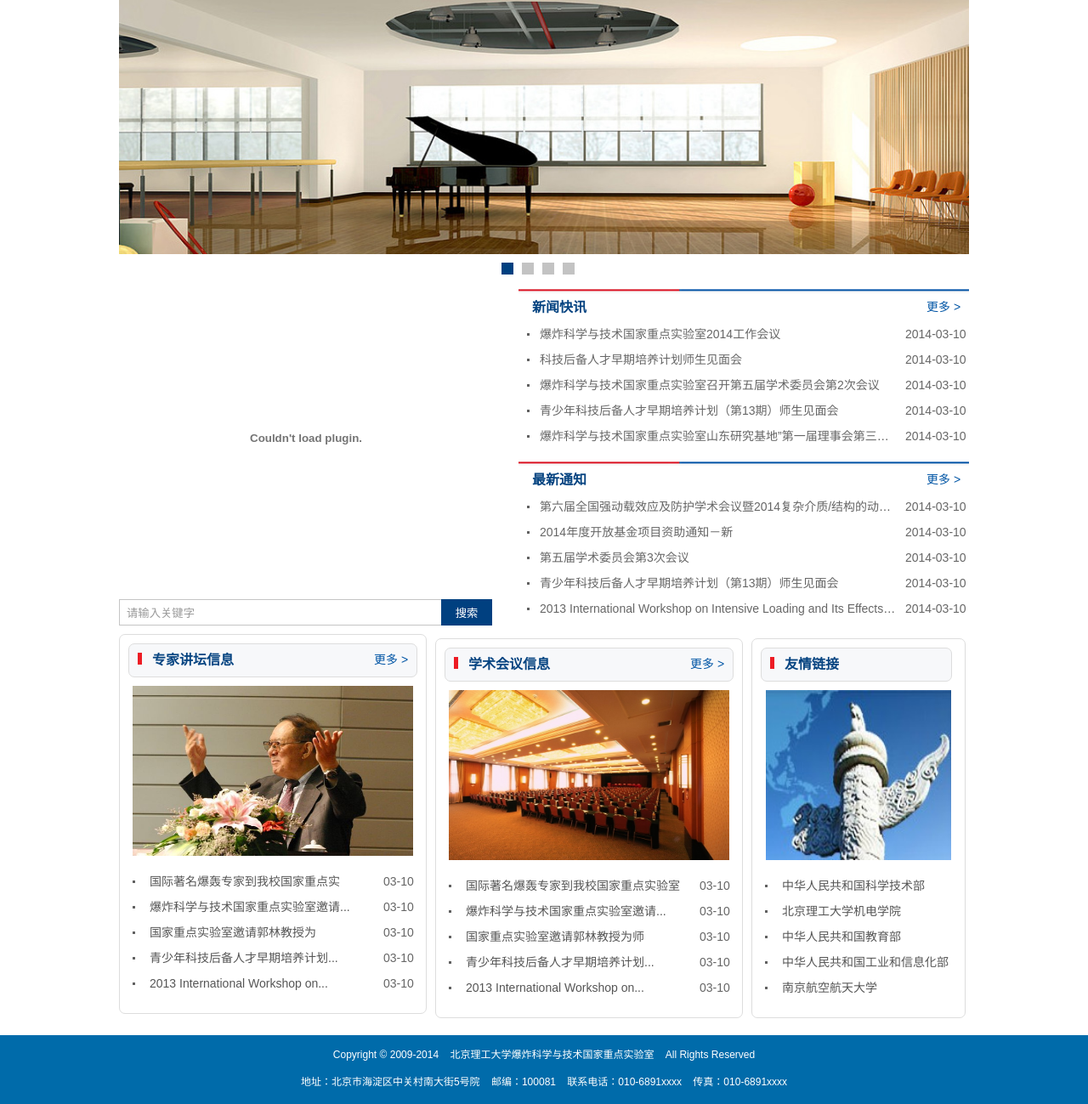
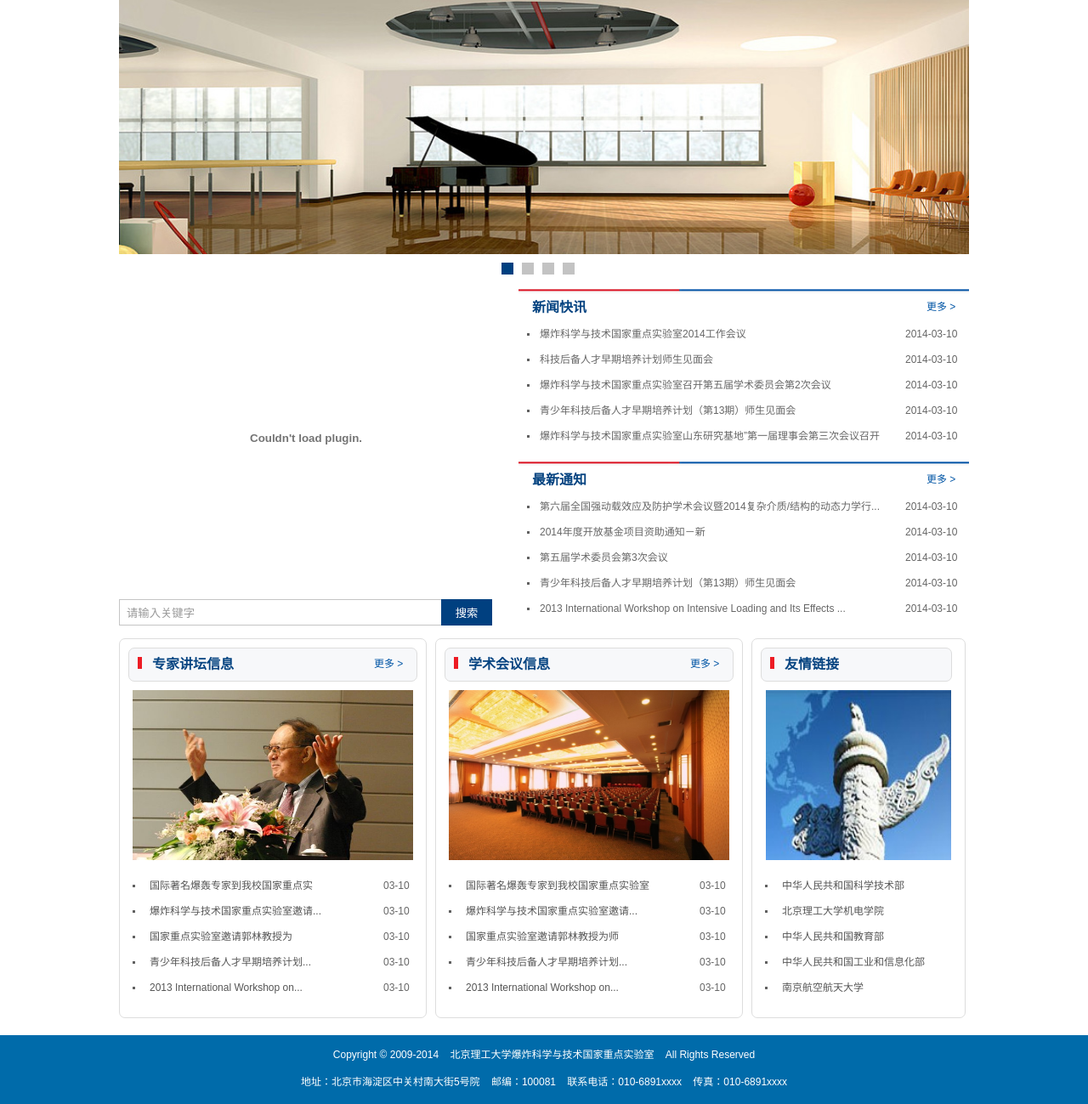
Before and after one commit to lizzyphy/lab_baozha, a CodeIgniter app: page / in a window 1280 px wide. Shown: the part 160-1459 px from the top of the page at 85% size. Run offline with CodeIgniter, Linux system fonts and the light colour scheme.

Commit message:
修改部分样式

```diff
--- a/application/views/homecontent.php
+++ b/application/views/homecontent.php
@@ -29,6 +29,7 @@
             </ul>
         </div>
     </div>
+    <div>
         <div style="_padding-top:5px; width: 440px; float:left;">
             <div>
                 <OBJECT classid="clsid:D27CDB6E-AE6D-11cf-96B8-444553540000"
@@ -101,12 +102,14 @@
                 <span class="time">2014-03-10</span><div class="clear"></div>
                 </li>
                 <li><span class="right_span"><a href="www.baidu.com" title="2013 International Workshop on Intensive Loading and Its Effects & Innovation Research Group Symposium on Dynamic Mechanical Behavior of Complex Media/ Structure">
-			2013 International Workshop on Intensive Loading and Its Effects &...</a></span>
+                2013 International Workshop on Intensive Loading and Its Effects ...</a></span>
                 <span class="time">2014-03-10</span><div class="clear"></div>
                 </li>
             </ul>
+        </div>
         <div class="clear"></div>
     </div>
+    <div>
         <div class="left1">
             <div class="title1">
                 <div class="float_l"><img width="5" height="14" src="<?php echo base_url('static/img/shu.png'); ?>" />
@@ -186,3 +189,4 @@
         </div>
         <div class="clear"></div>
     </div>
+</div>
--- a/application/views/homeheader.php
+++ b/application/views/homeheader.php
@@ -51,11 +51,7 @@
                         <a href="index.php">实验室分部</a>
                         <a href="index.php">室务委员会</a>
                         <a href="index.php">学术委员会</a>
-                        <a href="index.php">期刊编辑部</a>
-                        <a href="index.php">安全培训中心</a>
-                        <a href="index.php">烟花质量监督检验站</a>
-                        <a href="index.php">北阳爆破</a>
-                        <a href="index.php">火工分析中心</a>
+                        <a href="index.php">挂靠机构</a>
                 </div>
             </li>
             <li><a href="index.php">研究方向</a>
--- a/static/css/css.css
+++ b/static/css/css.css
@@ -63,7 +63,7 @@
 .right li{
 	padding-left: 5px;
 	line-height:30px;
-	font-size:14px;
+	font-size:12px;
 }
 .left {
 	float:left;
@@ -92,7 +92,7 @@
 .left li{
 	width:230px;
 	line-height:30px;
-	font-size:14px;
+	font-size:12px;
 }
 .left1 {
 	float:left;
@@ -119,7 +119,7 @@
 .left1 li{
 	width:340px;
 	line-height:30px;
-	font-size:14px;
+	font-size:12px;
 }
 #right1{
 	margin-left:10px;
@@ -253,7 +253,7 @@
 }
 .more a{
 	font-family: Arial,"宋体",Helvetica,sans-serif,Verdana;
-	font-size: 14px;
+	font-size: 12px;
 	float:right;
 	width:50px;
 	color:#0055a5;
--- a/static/css/home.css
+++ b/static/css/home.css
@@ -86,6 +86,7 @@
 	text-decoration: none;
 	display:block;
     text-align: center;
+/*	font-family:"microsoft yahei";*/
 }
 
 #foot{
@@ -104,24 +105,27 @@
 .naviout {
 	position:absolute;
     z-index:1000;
-	background:#F0F0F0;
+	background:#FFF;
     display:none;
+	border: 1px solid #E5E5E5;
+	border-bottom: none;
 }
 
 .naviout a {
-	font-weight:normal;
+/*	font-weight:normal;*/
 	_width:145px;
 	display: block;
-	color: #666;
+	color: #064481;
 	font-size: 12px;
 	line-height: 30px;
 	text-decoration: none;
 	text-align: left !important;
 	padding:0 20px;
+	border-bottom:1px solid #E5E5E5;
 }
 
 .naviout a:hover{
-	background: #CCC;
+	background: #B8D3F1;
 }
 
 .navi_hover {
@@ -129,5 +133,5 @@
 	background-repeat:repeat-x;
 }
 .navi_hover a {
-	color: #555!important;
+	color: #064481!important;
 }
```
Lines whose indentation alone changed are shown as unchanged.
